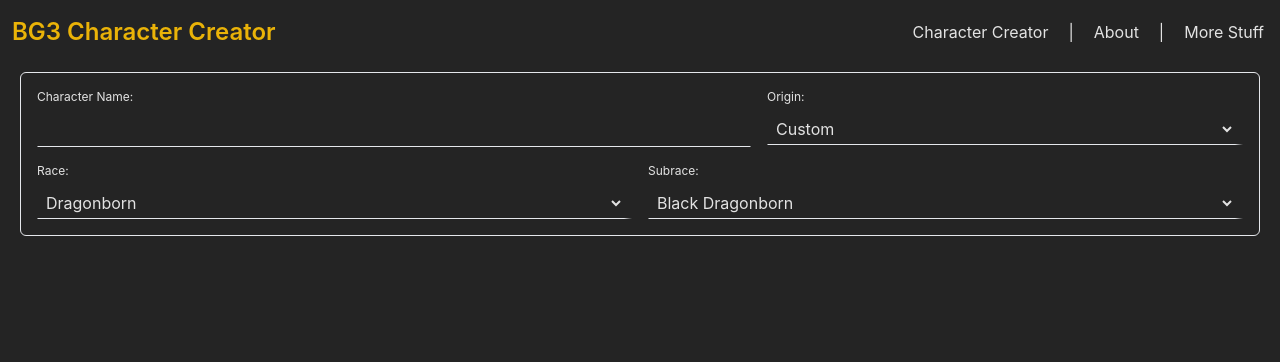
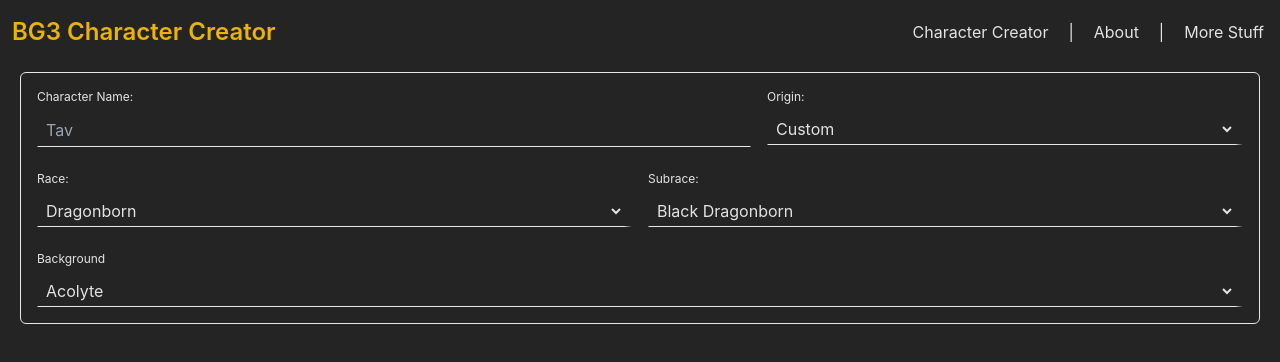
Before and after one commit to pelaydough/bg3-character-builder, a React (Vite) app: page / in a window 1280 px wide. Shown: the top 362 px of the page. Built offline with nearby package versions, Linux system fonts and the light colour scheme.

Commit message:
Made the CharacterInfo component and put a bunch of relevant stuff in there. That should keep it tidy.

```diff
--- a/src/App.css
+++ b/src/App.css
@@ -13,3 +13,9 @@
 nav a:hover {
 	border-bottom: 1px solid white;
 }
+
+.label {
+	margin-bottom: 0.5rem;
+	font-size: 0.75rem;
+	line-height: 1rem;
+}
--- a/src/App.tsx
+++ b/src/App.tsx
@@ -1,7 +1,10 @@
 import { useState, ChangeEvent } from "react";
+
+import CharacterInfo from "./views/CharacterInfo";
 
 import origins from "./data/origins";
 import races from "./data/races";
+import backgrounds from "./data/backgrounds";
 
 import "./App.css";
 
@@ -9,6 +12,7 @@
   const [race, setRace] = useState(races[0]);
   const [subrace, setSubrace] = useState("Black Dragonborn");
   const [origin, setOrigin] = useState(origins[0].name);
+  const [background, setBackground] = useState(backgrounds[0].name);
 
   const handleRaceChange = (event: ChangeEvent<HTMLSelectElement>) => {
     const selectedName = event.target.value;
@@ -17,13 +21,14 @@
     setRace(selectedRace);
     selectedRace.subraces ? setSubrace(selectedRace.subraces[0].name) : null;
   };
-
   const handleSubraceChange = (event: ChangeEvent<HTMLSelectElement>) => {
     setSubrace(event.target.value);
   };
-
   const handleOriginChange = (event: ChangeEvent<HTMLSelectElement>) => {
     setOrigin(event.target.value);
+  };
+  const handleBackgroundChange = (event: ChangeEvent<HTMLSelectElement>) => {
+    setBackground(event.target.value);
   };
 
   return (
@@ -40,69 +45,16 @@
           <a>More Stuff</a>
         </nav>
       </section>
-      <div className="border my-2 mx-5 p-4 rounded-md">
-        <section className="flex mb-4">
-          <div className="flex flex-col w-3/5">
-            <label className="mb-2 text-xs">Character Name:</label>
-            <input
-              type="text"
-              className="bg-dark border font-white py-1 px-2 border-x-transparent border-t-transparent"
-            />
-          </div>
-          <div className="flex flex-col w-2/5 ml-4">
-            <label className="mb-2 text-xs">Origin:</label>
-            <select
-              value={origin}
-              onChange={handleOriginChange}
-              className="bg-dark border py-1 px-1 border-r-8 border-t-transparent border-x-transparent"
-            >
-              {origins.map((origin) => (
-                <option value={origin.name} key={origin.name}>
-                  {origin.name}
-                </option>
-              ))}
-            </select>
-          </div>
-        </section>
-        <section className="flex">
-          <div
-            className={
-              race.subraces ? "flex flex-col w-1/2" : "flex flex-col w-full"
-            }
-          >
-            <label className="mb-2 text-xs">Race:</label>
-            <select
-              value={race.name}
-              onChange={handleRaceChange}
-              className="bg-dark border py-1 px-1 border-r-8 border-t-transparent border-x-transparent"
-            >
-              {races.map((race) => (
-                <option key={race.name} value={race.name}>
-                  {race.name}
-                </option>
-              ))}
-            </select>
-          </div>
-          {race.subraces ? (
-            <div className="flex flex-col w-1/2 ml-4">
-              <label className="mb-2 text-xs">Subrace:</label>
-              <select
-                value={subrace}
-                onChange={handleSubraceChange}
-                className="bg-dark border py-1 px-1 border-r-8 border-t-transparent border-x-transparent"
-              >
-                {race.subraces?.map((subrace) => (
-                  <option key={subrace.name} value={subrace.name}>
-                    {subrace.name}
-                  </option>
-                ))}
-              </select>
-            </div>
-          ) : (
-            ""
-          )}
-        </section>
-      </div>
+      <CharacterInfo
+        race={race}
+        subrace={subrace}
+        origin={origin}
+        background={background}
+        handleBackgroundChange={handleBackgroundChange}
+        handleOriginChange={handleOriginChange}
+        handleRaceChange={handleRaceChange}
+        handleSubraceChange={handleSubraceChange}
+      />
     </>
   );
 }
--- /dev/null
+++ b/src/data/backgrounds.tsx
@@ -0,0 +1,40 @@
+const backgrounds = [
+  {
+    name: "Acolyte",
+  },
+  {
+    name: "Charlatan",
+  },
+  {
+    name: "Criminal",
+  },
+  {
+    name: "Entertainer",
+  },
+  {
+    name: "Folk Hero",
+  },
+  {
+    name: "Guild Artisan",
+  },
+  {
+    name: "Noble",
+  },
+  {
+    name: "Outlander",
+  },
+  {
+    name: "Sage",
+  },
+  {
+    name: "Soldier",
+  },
+  {
+    name: "Urchin",
+  },
+  {
+    name: "Haunted One",
+  },
+];
+
+export default backgrounds;
--- /dev/null
+++ b/src/views/CharacterInfo.tsx
@@ -0,0 +1,119 @@
+import { ChangeEvent } from "react";
+
+import origins from "../data/origins";
+import races from "../data/races";
+import backgrounds from "../data/backgrounds";
+
+interface Subrace {
+  name: string;
+}
+
+interface Race {
+  name: string;
+  subraces?: Subrace[];
+}
+
+interface CharacterInfoProps {
+  race: Race;
+  subrace: string;
+  origin: string;
+  background: string;
+  handleRaceChange: (event: ChangeEvent<HTMLSelectElement>) => void;
+  handleSubraceChange: (event: ChangeEvent<HTMLSelectElement>) => void;
+  handleOriginChange: (event: ChangeEvent<HTMLSelectElement>) => void;
+  handleBackgroundChange: (event: ChangeEvent<HTMLSelectElement>) => void;
+}
+
+const CharacterInfo: React.FC<CharacterInfoProps> = ({
+  race,
+  subrace,
+  origin,
+  background,
+  handleBackgroundChange,
+  handleOriginChange,
+  handleRaceChange,
+  handleSubraceChange,
+}) => {
+  return (
+    <>
+      <div className="border my-2 mx-5 p-4 rounded-md">
+        <section className="flex mb-6">
+          <div className="flex flex-col w-3/5">
+            <label className="label">Character Name:</label>
+            <input
+              type="text"
+              placeholder="Tav"
+              className="bg-dark border font-white py-1 px-2 border-x-transparent border-t-transparent"
+            />
+          </div>
+          <div className="flex flex-col w-2/5 ml-4">
+            <label className="label">Origin:</label>
+            <select
+              value={origin}
+              onChange={handleOriginChange}
+              className="bg-dark border py-1 px-1 border-r-8 border-t-transparent border-x-transparent"
+            >
+              {origins.map((origin) => (
+                <option value={origin.name} key={origin.name}>
+                  {origin.name}
+                </option>
+              ))}
+            </select>
+          </div>
+        </section>
+        <section className="flex mb-6">
+          <div
+            className={
+              race.subraces ? "flex flex-col w-1/2" : "flex flex-col w-full"
+            }
+          >
+            <label className="label">Race:</label>
+            <select
+              value={race.name}
+              onChange={handleRaceChange}
+              className="bg-dark border py-1 px-1 border-r-8 border-t-transparent border-x-transparent"
+            >
+              {races.map((race) => (
+                <option key={race.name} value={race.name}>
+                  {race.name}
+                </option>
+              ))}
+            </select>
+          </div>
+          {race.subraces ? (
+            <div className="flex flex-col w-1/2 ml-4">
+              <label className="label">Subrace:</label>
+              <select
+                value={subrace}
+                onChange={handleSubraceChange}
+                className="bg-dark border py-1 px-1 border-r-8 border-t-transparent border-x-transparent"
+              >
+                {race.subraces?.map((subrace) => (
+                  <option key={subrace.name} value={subrace.name}>
+                    {subrace.name}
+                  </option>
+                ))}
+              </select>
+            </div>
+          ) : (
+            ""
+          )}
+        </section>
+        <section className="flex flex-col">
+          <label className="label">Background</label>
+          <select
+            value={background}
+            onChange={handleBackgroundChange}
+            className="w-full bg-dark border py-1 px-1 border-r-8 border-t-transparent border-x-transparent"
+          >
+            {backgrounds.map((background) => (
+              <option key={background.name}>{background.name}</option>
+            ))}
+          </select>
+        </section>
+      </div>
+    </>
+  );
+};
+
+export default CharacterInfo;
```
